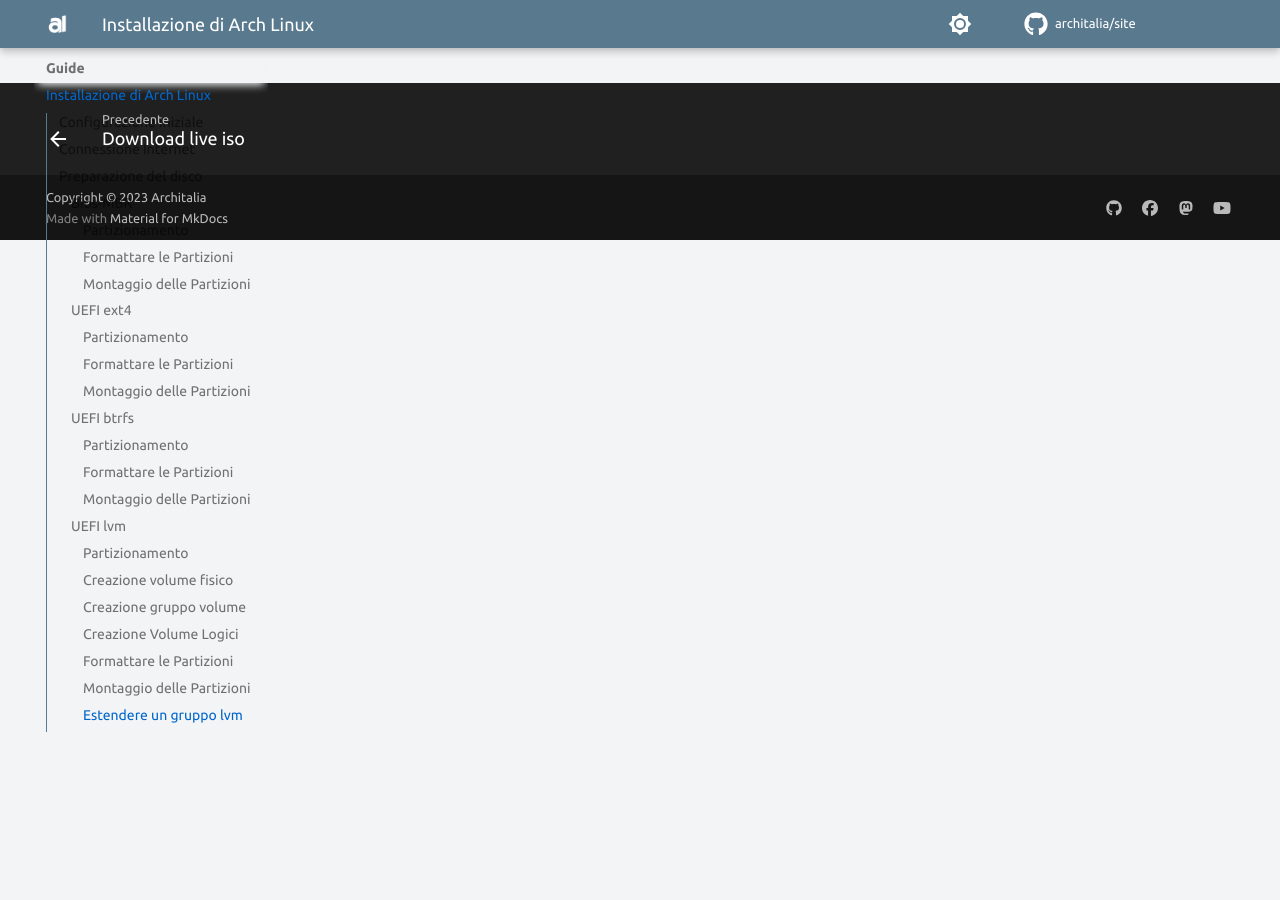
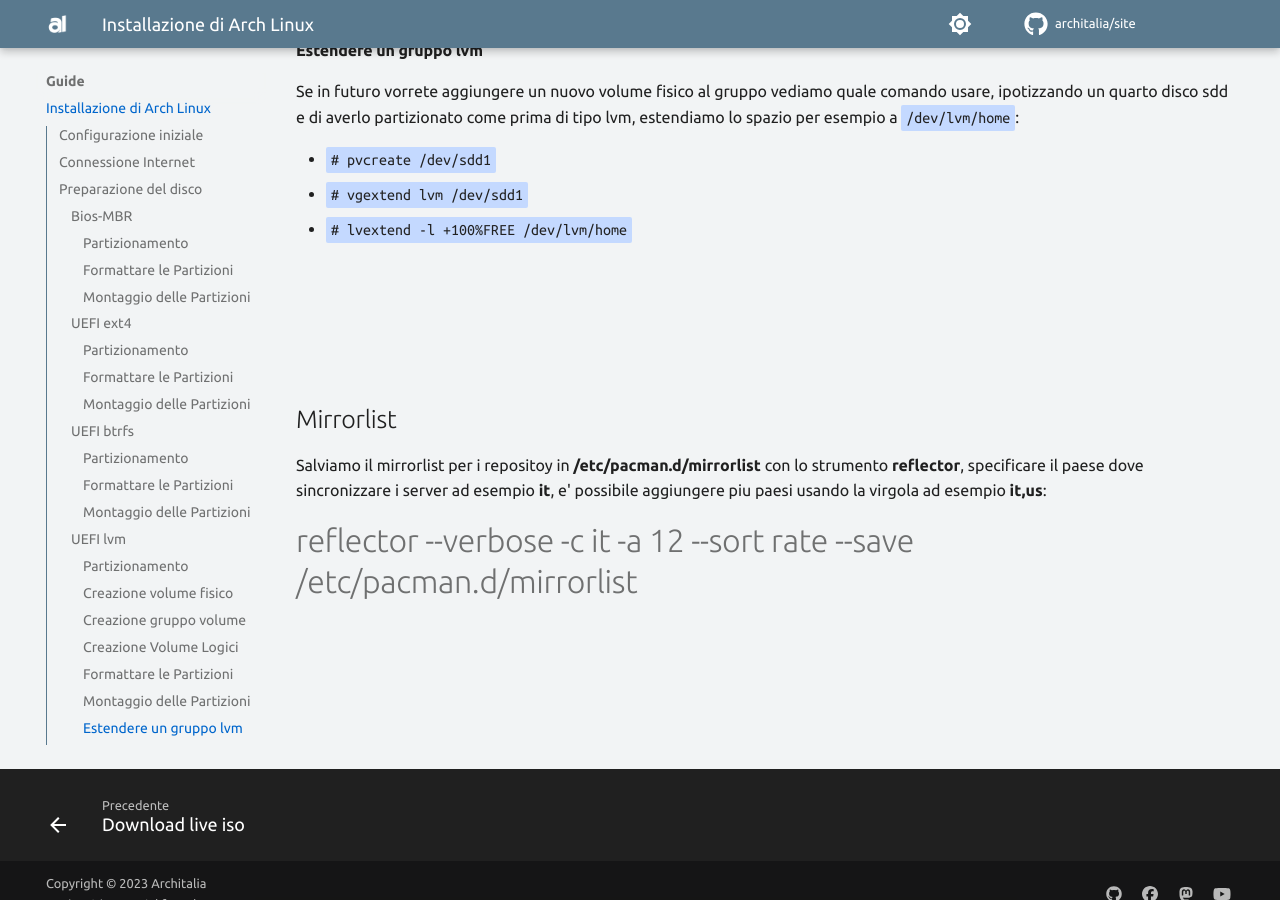
Before and after one commit to ArchItalia/site, an MkDocs documentation site: the page built from docs/Guide/guide.md, in a window 1280 px wide and 900 px high, scrolled down 7232 px. Built offline with MkDocs 1.6.1 and Material for MkDocs 9.7.7, drawn with Linux system fonts in a browser that asks for light colours; comment, search, counter and statistics services are not loaded; the version menu is left out; some of the changed text lies outside the part shown.

Commit message:
Update guide.md

```diff
--- a/docs/Guide/guide.md
+++ b/docs/Guide/guide.md
@@ -5,6 +5,15 @@
 * [Configurazione iniziale](#configurazione-iniziale)
 * [Connessione Internet](#connessione-internet)
 * [Preparazione del disco](#preparazione-del-disco)
+* [Mirrorlist](#mirrorlist)
+* [Pacstrap](#pacstrap)
+* [Generare Fstab](#generare-fstab)
+* [chroot](#chroot)
+* [Bootloader](#bootloader)
+* [Pacchetti Base](#pacchetti-base)
+* [Ambiente Grafico](#ambiente-grafico)
+* [Servizi](#servizi)
+* [zram](#zram)
 
 <br><br><br><br>
 
@@ -256,5 +265,12 @@
 - `# lvextend -l +100%FREE /dev/lvm/home`
 
 
+<br><br><br><br>
+
+## Mirrorlist
+
+Salviamo il mirrorlist per i repositoy in **/etc/pacman.d/mirrorlist** con lo strumento **reflector**, specificare il paese dove sincronizzare i server ad esempio **it**, e' possibile aggiungere piu paesi usando la virgola ad esempio **it,us**:
+
+# reflector --verbose -c it -a 12 --sort rate --save /etc/pacman.d/mirrorlist
 
 <br><br><br><br>
```
